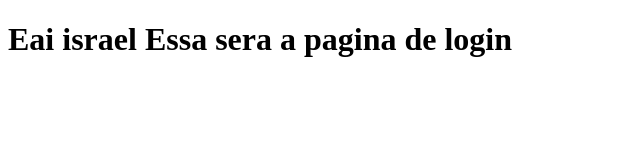
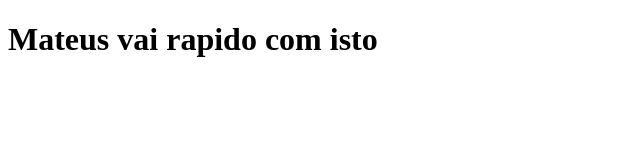
Before and after one commit to israeladolfo79/nutricaoeesporte, a plain HTML site: page login.html in a window 1280 px wide. Shown: the whole page, without its empty margins (0-640 px from the left). Drawn offline with Linux system fonts and the light colour scheme.

Commit message:
acelera mateus

```diff
--- a/login.html
+++ b/login.html
@@ -9,7 +9,7 @@
 <body>
     <h1>
 
-        Eai israel Essa sera a pagina de login
+        Mateus vai rapido com isto
     </h1>
 
 </body>
```
